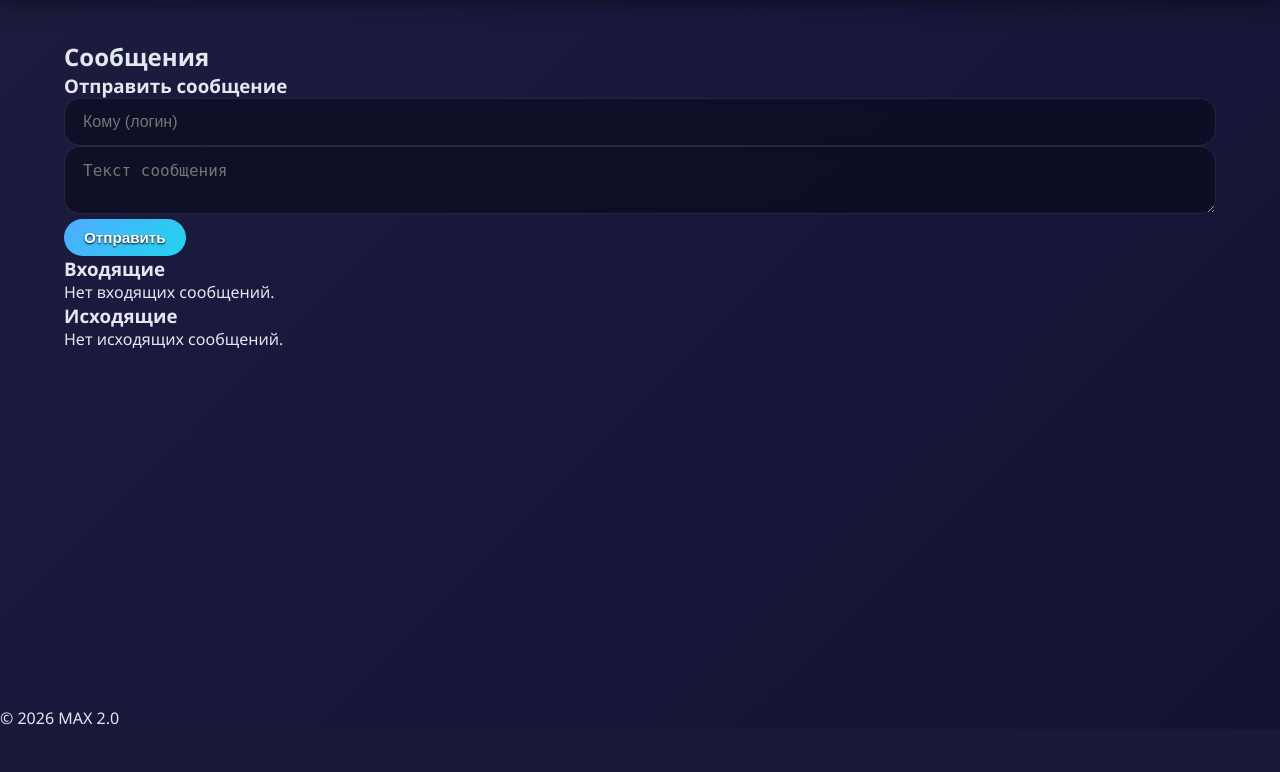
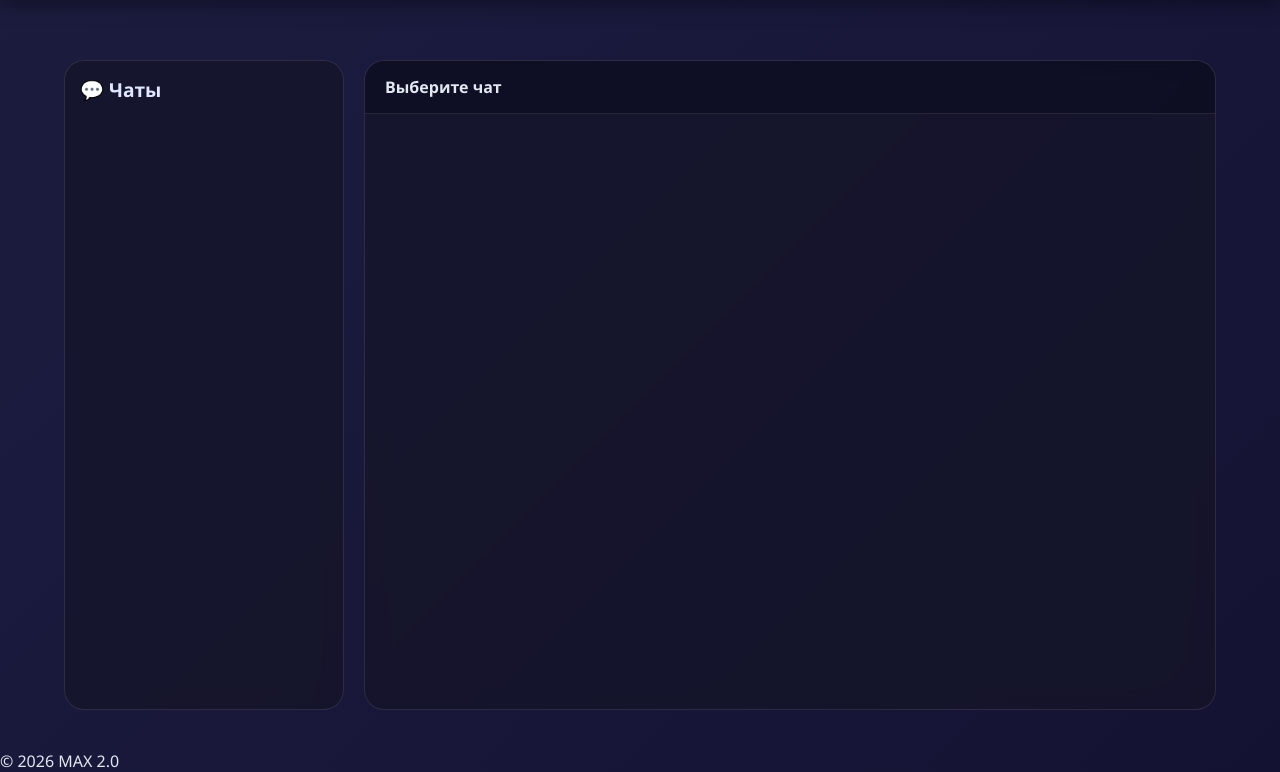
Before and after one commit to SnipGOAT/Strelnikov-COURSEWORKONTOPIC9, a Flask app: template social-network-web/templates/messages.html in a window 1280 px wide. Shown: the part 71-843 px from the top of the page. Before the commit the page ends 796 px from the top, so only its background shows below. Run offline with Flask 3, Linux system fonts and the light colour scheme; the template is opened without the code that fills it, so the values that code supplies are empty.

Commit message:
Update messages.html

```diff
--- a/social-network-web/templates/messages.html
+++ b/social-network-web/templates/messages.html
@@ -1,40 +1,33 @@
 {% extends "layout.html" %}
 {% block content %}
-<h2>Сообщения</h2>
-
-<h3>Отправить сообщение</h3>
-<form action="/messages/send" method="post">
-    <input type="text" name="username" placeholder="Кому (логин)" required>
-    <textarea name="text" placeholder="Текст сообщения" required></textarea>
-    <button type="submit" class="btn btn-primary">Отправить</button>
-</form>
-
-<h3>Входящие</h3>
-{% for m in inbox %}
-    <div class="message {% if m.message.is_read %}read{% else %}unread{% endif %}">
-        <strong>От: {{ m.sender_name }}</strong>
-        <p>{{ m.message.text }}</p>
-        <small>{{ m.message.timestamp }}</small>
-        {% if not m.message.is_read %}
-            <form action="/messages/read/{{ m.message.id }}" method="post" style="display:inline">
-                <button type="submit" class="btn btn-accent">Прочитано</button>
-            </form>
-        {% else %}
-            <span class="read-badge">✓ Прочитано</span>
-        {% endif %}
+<div class="chat-wrapper" id="chatWrapper">
+    <div class="chat-sidebar" id="chatSidebar">
+        <div class="sidebar-header">💬 Чаты</div>
+        <div id="contacts-list" class="contacts-list">
+            <!-- Контакты загрузятся через JS -->
+        </div>
     </div>
-{% else %}
-    <p>Нет входящих сообщений.</p>
-{% endfor %}
-
-<h3>Исходящие</h3>
-{% for m in outbox %}
-    <div class="message outgoing">
-        <strong>Кому: {{ m.receiver_name }}</strong>
-        <p>{{ m.message.text }}</p>
-        <small>{{ m.message.timestamp }}</small>
+    <div class="chat-main" id="chatMain">
+        <div class="chat-header" id="chat-header">
+            <button class="mobile-back-btn" id="mobileBackBtn">←</button>
+            <span id="chatHeaderTitle">Выберите чат</span>
+        </div>
+        <div class="messages-container" id="messages-box">
+            <!-- Сообщения -->
+        </div>
+        <div id="attachment-preview" class="attachment-preview-area" style="display: none;">
+            <div class="attachment-preview-content">
+                <img id="attachment-preview-img" src="" alt="preview" class="attachment-preview-img">
+                <span id="attachment-preview-name" class="attachment-preview-name"></span>
+                <button id="attachment-remove-btn" class="attachment-remove-btn" title="Удалить файл">✕</button>
+            </div>
+        </div>
+        <div class="chat-input-area" id="chat-input-area" style="display: none;">
+            <input type="text" id="message-input" placeholder="Введите сообщение..." autocomplete="off">
+            <label for="attachment-input" class="file-attach-label" id="file-label">📎</label>
+            <input type="file" id="attachment-input" style="display: none;">
+            <button id="send-button">➤</button>
+        </div>
     </div>
-{% else %}
-    <p>Нет исходящих сообщений.</p>
-{% endfor %}
+</div>
 {% endblock %}
```
